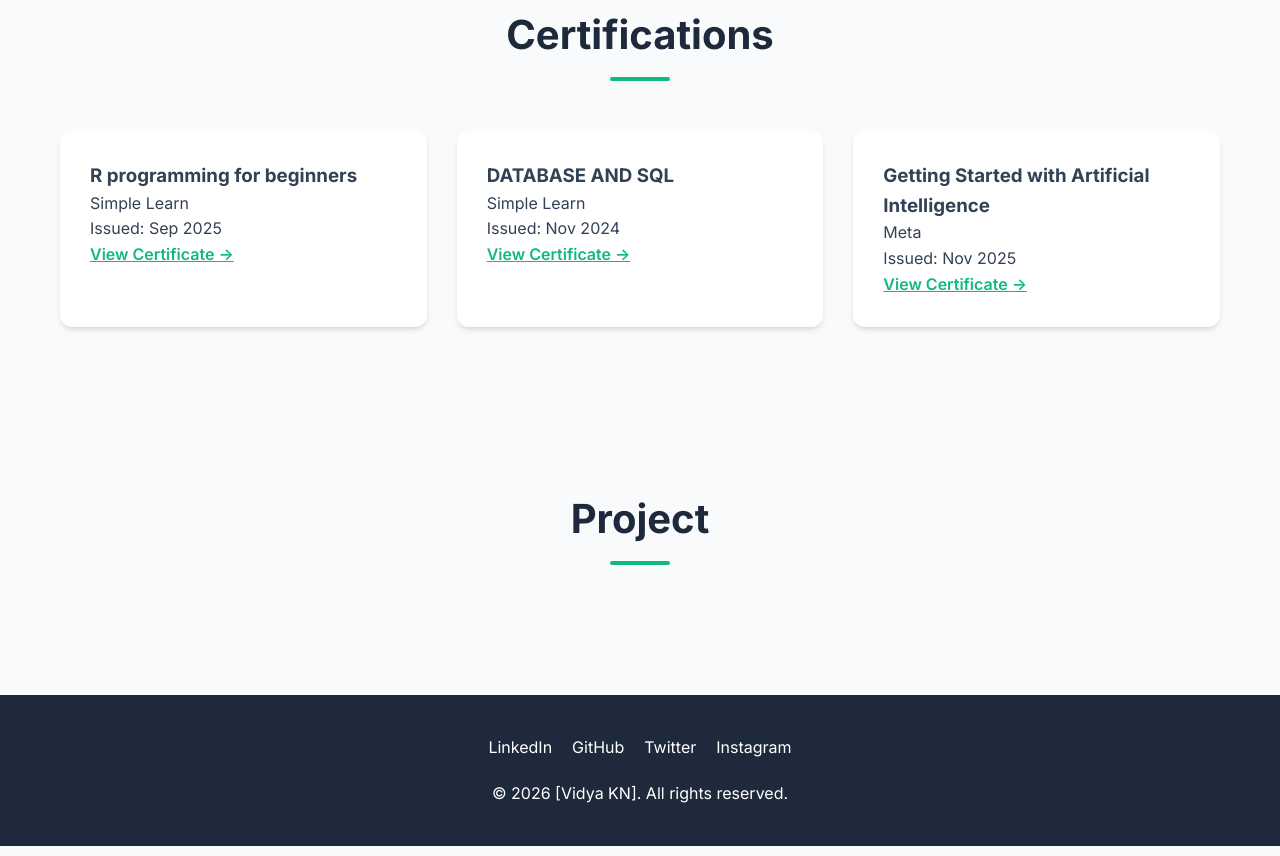
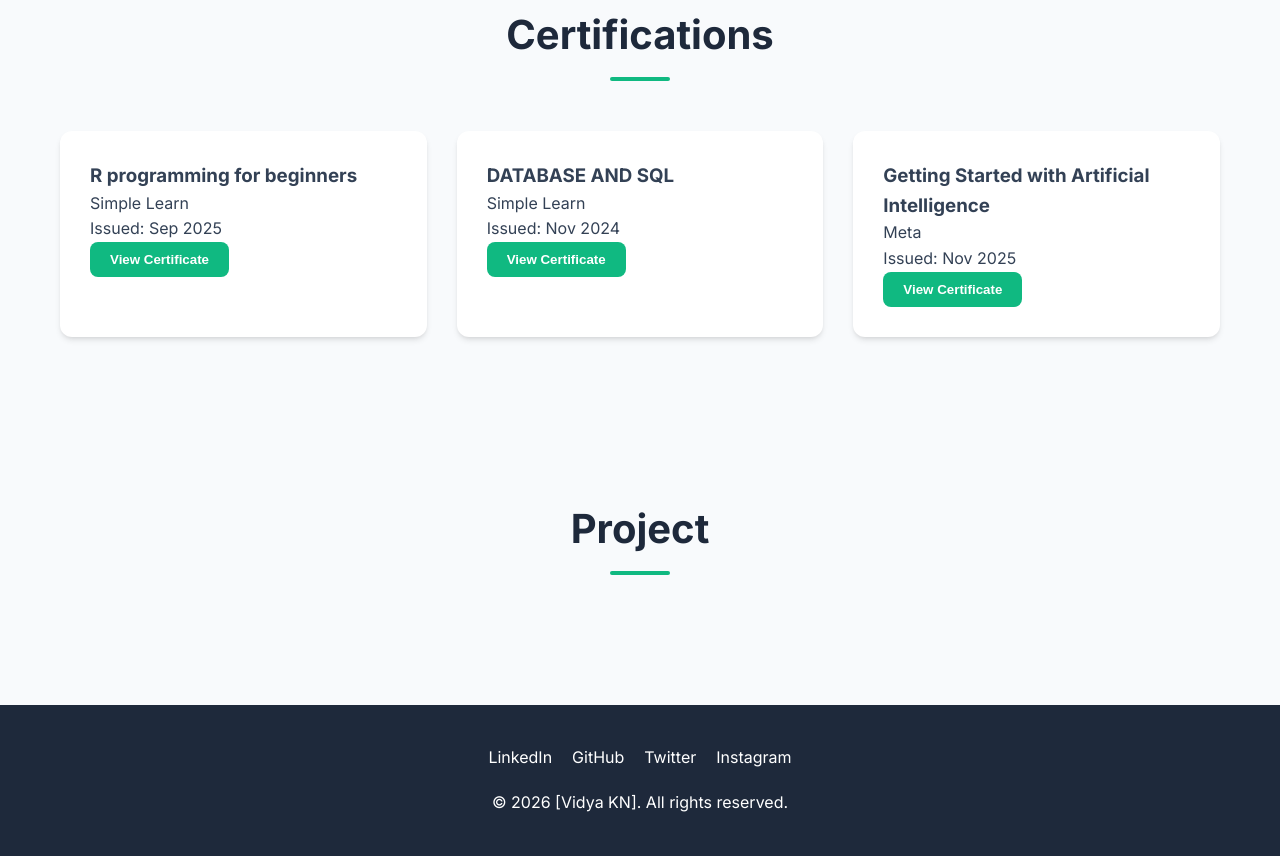
Before and after one commit to vidyakn01/VidyaPortfolio, a website built with Vite: page index.html in a window 1280 px wide. Shown: the part 2793-3649 px from the top of the page. Built offline with nearby package versions, Linux system fonts and the light colour scheme.

Commit message:
updated relative paths

```diff
--- a/css/style.css
+++ b/css/style.css
@@ -435,12 +435,21 @@ footer {
 }
 
 .certificate-card .cert-link {
+    display: inline-block;
+    padding: 10px 20px;
+    background: var(--primary-color);
+    color: white !important;
+    border: none;
+    border-radius: 8px;
+    font-weight: 600;
     cursor: pointer;
-    text-decoration: underline;
+    text-decoration: none;
+    transition: var(--transition);
 }
 
 .certificate-card .cert-link:hover {
-    color: var(--primary-hover) !important;
+    background: var(--primary-hover);
+    transform: translateY(-2px);
 }
 
 /* Certificate Modal */
--- a/index.html
+++ b/index.html
@@ -66,7 +66,7 @@
             </div>
 
             <div class="cta-buttons">
-                <a href="./ASSETS/vidyaResume.pdf" class="btn btn-primary" download>Download Resume</a>
+                <a href="ASSETS/vidyaResume.pdf" class="btn btn-primary" download>Download Resume</a>
             </div>
         </section>
 
@@ -204,23 +204,23 @@ My goal is to build a successful career in the technology industry by continuous
         <section id="certifications">
             <h2 class="section-title">Certifications</h2>
             <div class="cards-grid">
-                <div class="card certificate-card" data-cert="./ASSETS/R PROGRAMMING.jpeg">
+                <div class="card certificate-card" data-cert="ASSETS/R PROGRAMMING.jpeg">
                     <h3>R programming for beginners</h3>
                     <p>Simple Learn</p>
                     <p>Issued: Sep 2025</p>
-                    <a href="./ASSETS/R PROGRAMMING.jpeg" class="cert-link" style="color: var(--primary-color); font-weight: 600;">View Certificate →</a>
+                    <button class="cert-link">View Certificate</button>
                 </div>
-                <div class="card certificate-card" data-cert="./ASSETS/infoses certificate.jpeg">
+                <div class="card certificate-card" data-cert="ASSETS/infoses certificate.jpeg">
                     <h3>DATABASE AND SQL</h3>
                     <p>Simple Learn</p>
                     <p>Issued: Nov 2024</p>
-                    <a href="./ASSETS/infoses certificate.jpeg" class="cert-link" style="color: var(--primary-color); font-weight: 600;">View Certificate →</a>
+                    <button class="cert-link">View Certificate</button>
                 </div>
-                <div class="card certificate-card" data-cert="./ASSETS/ARTIFICAL INTELLIGENCE.jpeg">
+                <div class="card certificate-card" data-cert="ASSETS/ARTIFICAL INTELLIGENCE.jpeg">
                     <h3>Getting Started with Artificial Intelligence </h3>
                     <p>Meta</p>
                     <p>Issued: Nov 2025</p>
-                    <a href="./ASSETS/ARTIFICAL INTELLIGENCE.jpeg" class="cert-link" style="color: var(--primary-color); font-weight: 600;">View Certificate →</a>
+                    <button class="cert-link">View Certificate</button>
                 </div>
             </div>
         </section>
```
Also changed, not shown: 1 other file.
